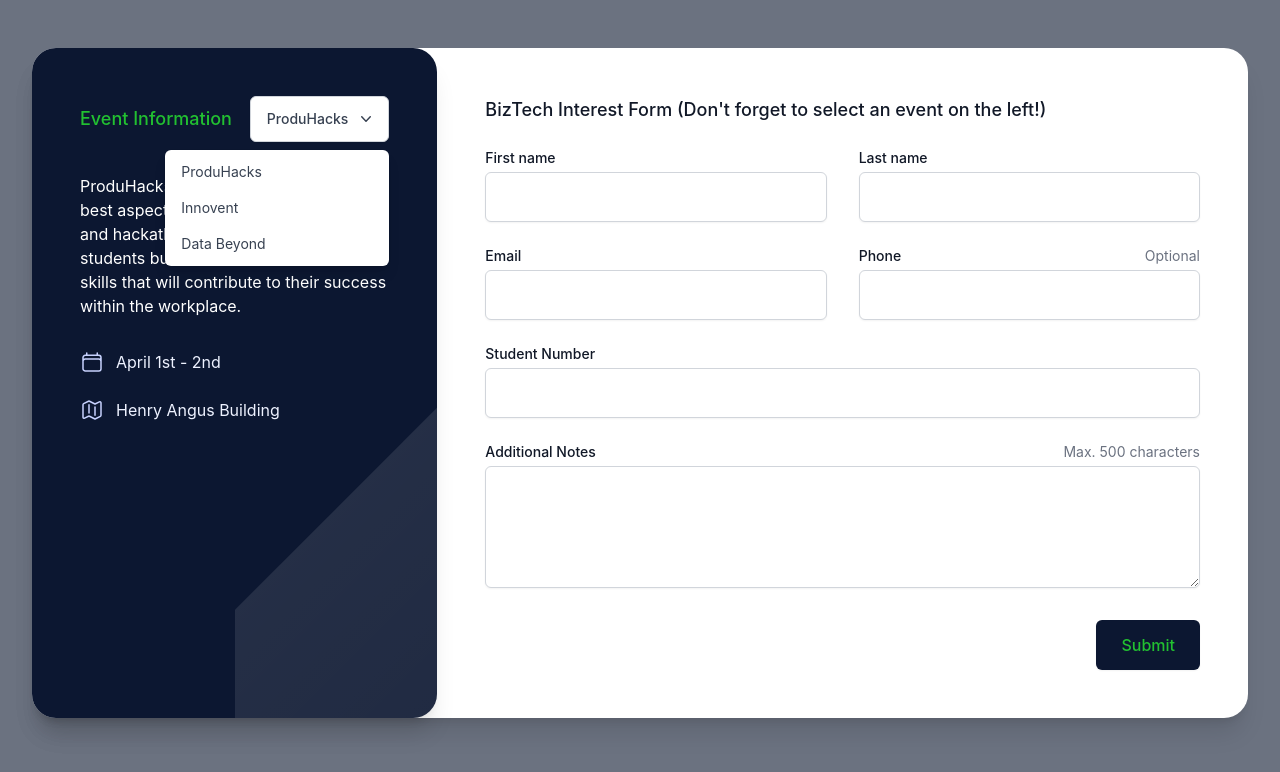
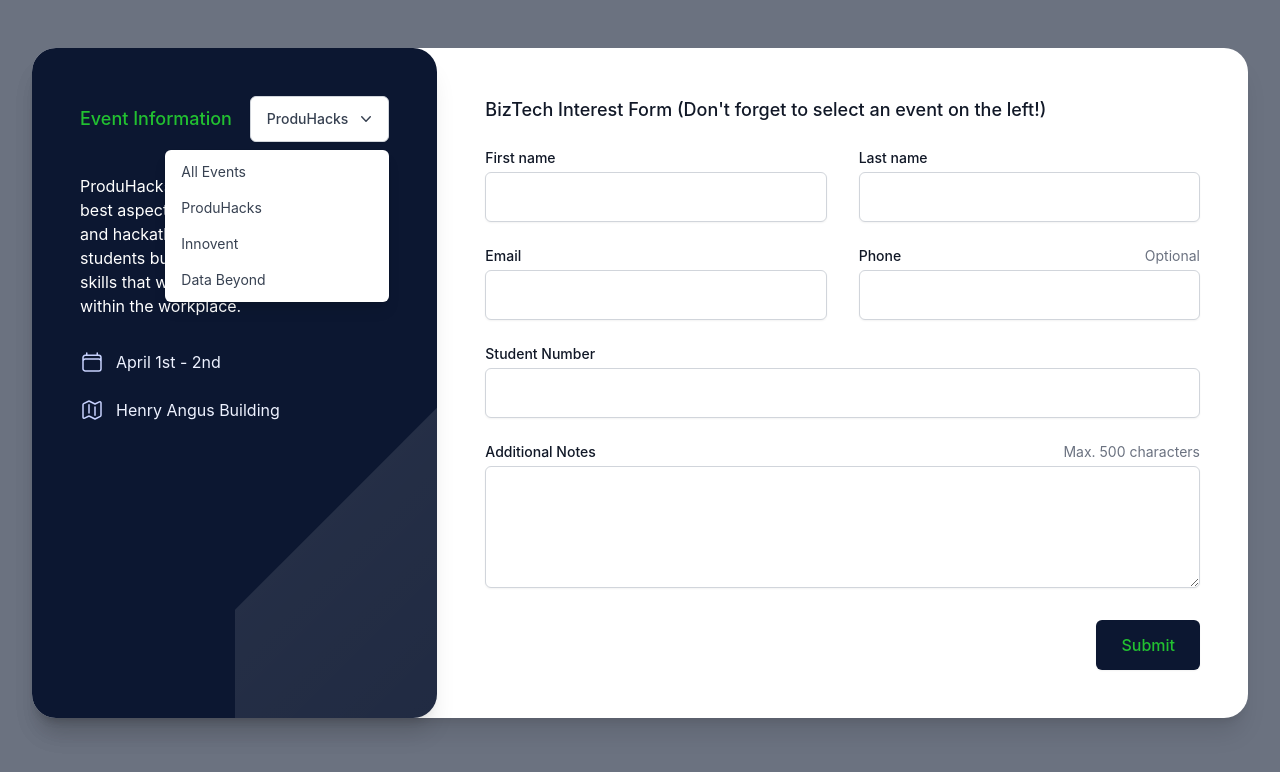
Before and after one commit to bennypc/produhacks-form, a React (Create React App) app in the folder produhacks-form/: page / in a window 1280 px wide. Both pictures are taken after a click on the button "ProduHacks". Shown: the top 772 px of the page. Built offline with nearby package versions, Linux system fonts and the light colour scheme; a web font is replaced by a local one.

Commit message:
all events form

```diff
--- a/produhacks-form/src/components/Form.js
+++ b/produhacks-form/src/components/Form.js
@@ -204,6 +204,24 @@
                     <Menu.Items className="absolute right-0 z-10 mt-2 w-56 origin-top-right rounded-md bg-white shadow-lg ring-1 ring-black ring-opacity-5 focus:outline-none">
                       <div className="py-1">
                         <Menu.Item
+                          onClick={() => setSelectedEvent("All Events")}
+                        >
+                          {({ active }) => (
+                            <a
+                              href="#"
+                              className={classNames(
+                                active
+                                  ? "bg-gray-100 text-gray-900"
+                                  : "text-gray-700",
+                                "block px-4 py-2 text-sm"
+                              )}
+                            >
+                              All Events
+                            </a>
+                          )}
+                        </Menu.Item>
+
+                        <Menu.Item
                           onClick={() => setSelectedEvent("ProduHacks")}
                         >
                           {({ active }) => (
@@ -288,7 +306,9 @@
                     the prospects of data science-related careers.
                   </span>
                 ) : (
-                  <span>Please select an event!</span>
+                  <span>
+                    You will be emailed about all upcoming BizTech events!
+                  </span>
                 )}
               </p>
               <dl className="mt-8 space-y-6">
```
